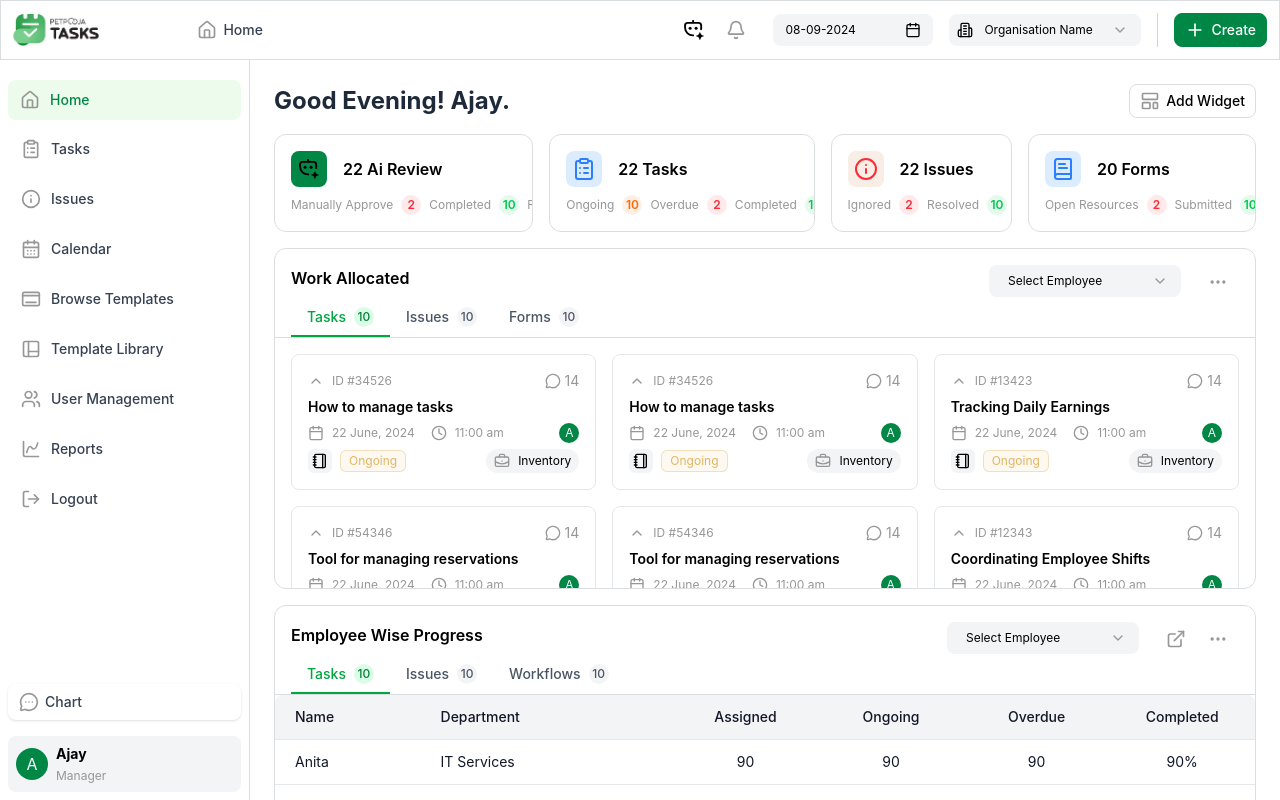
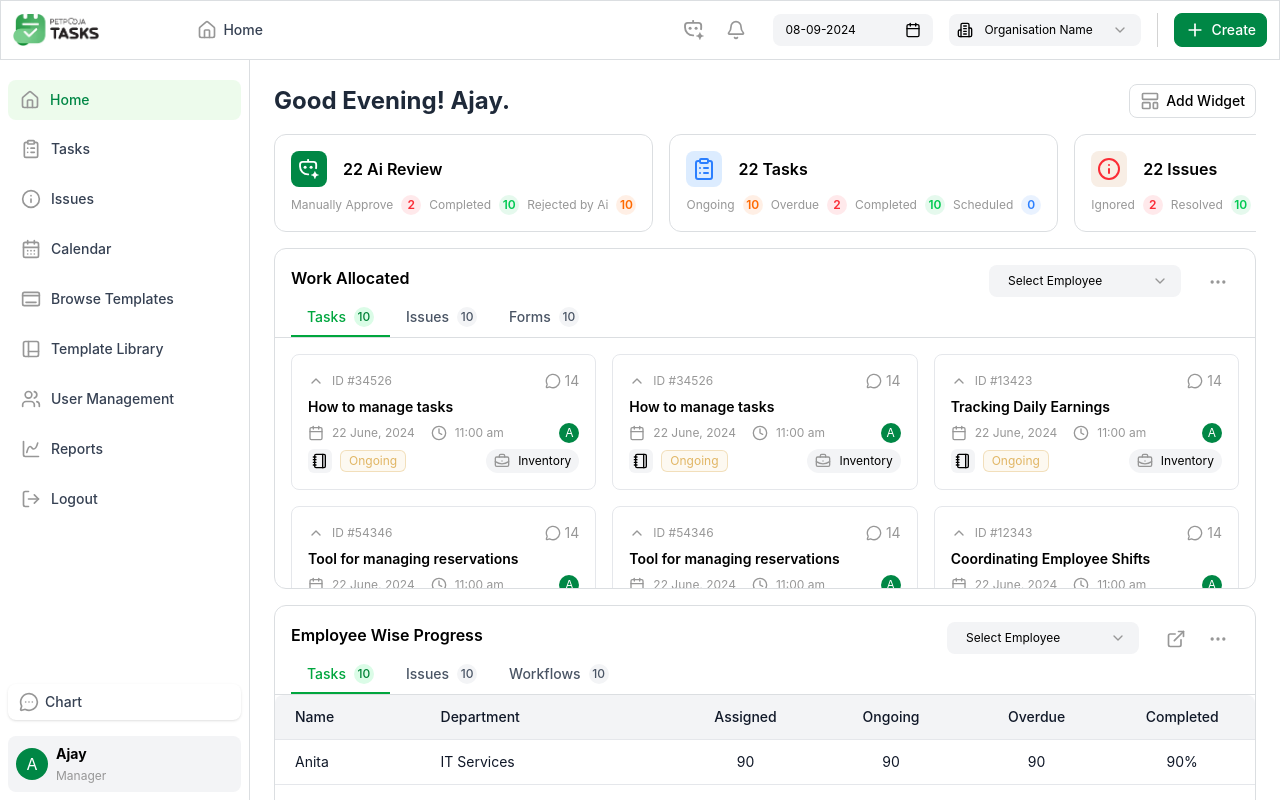
Before and after one commit to kumawat30rahul/petpooja, a React (Vite) app: page / in a window 1280 px wide. Built offline with nearby package versions, Linux system fonts and the light colour scheme.

Commit message:
fix: fixed card layout, changes in ai icon css

```diff
--- /dev/null
+++ b/src/components/icons/icons.css
@@ -0,0 +1,9 @@
+.ai-icon {
+  transition: fill 0.3s ease;
+  fill: oklch(0.6764 0 0); /* default fill color */
+  cursor: pointer;
+}
+
+.ai-icon-hover:hover {
+  fill: black; /* color on hover */
+}
--- a/src/components/icons/icons.jsx
+++ b/src/components/icons/icons.jsx
@@ -1,10 +1,15 @@
+import "./icons.css";
+
 export const AIIcon = (color = "secondary-light-2", hover = true) => (
   <svg
     xmlns="http://www.w3.org/2000/svg"
     id="Layer_1"
     data-name="Layer 1"
     viewBox="16 12 105.42 106.52"
-    className={`fill-${color} ${hover && "hover:fill-black"} h-5 w-5`}
+    className={`ai-icon ${hover ? "ai-icon-hover" : ""} h-5 w-5`}
+    style={{
+      fill: color,
+    }}
   >
     <path d="M93.07,22H69V14.8A2.8,2.8,0,0,0,66.2,12H61.8A2.8,2.8,0,0,0,59,14.8V22H34.93A18.94,18.94,0,0,0,16,40.93V52.21A46.79,46.79,0,0,0,62.79,99H66.2A2.8,2.8,0,0,0,69,96.2V91.8A2.8,2.8,0,0,0,66.2,89H62.79A36.79,36.79,0,0,1,26,52.21V40.93A8.93,8.93,0,0,1,34.93,32H93.07A8.93,8.93,0,0,1,102,40.93V53a34.27,34.27,0,0,1-1,8.14,2.79,2.79,0,0,0,1.84,3.34l4.2,1.37a2.79,2.79,0,0,0,3.58-1.95A44.41,44.41,0,0,0,112,53V40.93A18.94,18.94,0,0,0,93.07,22Z" />
     <circle cx="48" cy="56" r="8" />
--- a/src/components/layouts/card/index.jsx
+++ b/src/components/layouts/card/index.jsx
@@ -2,7 +2,7 @@ const CardLayout = ({ children, className, delay = 0 }) => {
   return (
     <div
       className={`w-auto h-auto p-4 border border-border rounded-xl
-        animate-slideUp opacity-0 overflow-hidden
+        animate-slideUp opacity-0
         ${className}`}
       style={{
         animation: `slideUpFade 0.6s ease-out forwards`,
```
